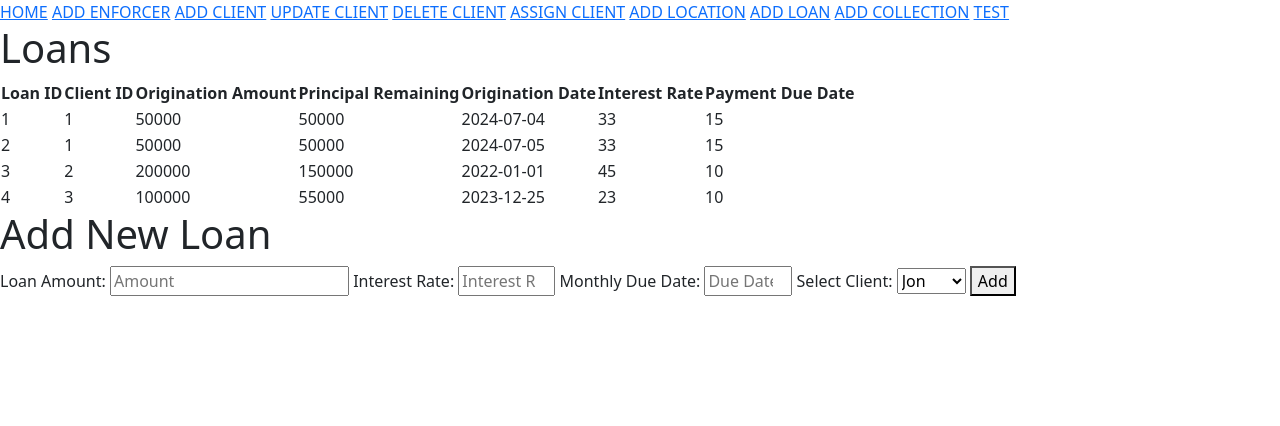
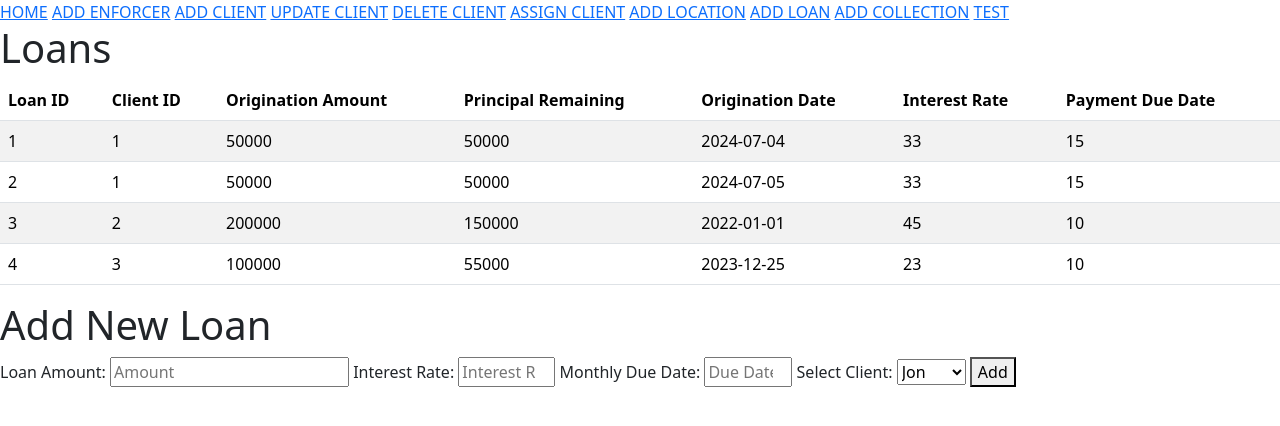
Before and after one commit to cbridgesosu/WeHeartLoanSharking, a Flask app: page /add_loan in a window 1280 px wide. Shown: the top 426 px of the page. Run offline with Flask 3, Linux system fonts and the light colour scheme.

Commit message:
add style to tables

```diff
--- a/templates/add_client.j2
+++ b/templates/add_client.j2
@@ -4,7 +4,7 @@
 
     <h1>Current Clients</h1>
 
-    <table>
+    <table class="table table-striped">
         <thead>
         <tr>
             <th>Client ID</th>
--- a/templates/add_collection.j2
+++ b/templates/add_collection.j2
@@ -4,7 +4,7 @@
 
     <h1>Payment Collections</h1>
 
-    <table>
+    <table class="table table-striped">
         <thead>
         <tr>
             <th>Collection ID</th>
--- a/templates/add_enforcer.j2
+++ b/templates/add_enforcer.j2
@@ -4,7 +4,7 @@
 
     <h1>Current Enforcers</h1>
 
-    <table>
+    <table class="table table-striped">
         <thead>
         <tr>
             <th>Enforcer ID</th>
--- a/templates/add_loan.j2
+++ b/templates/add_loan.j2
@@ -4,7 +4,7 @@
 
     <h1>Loans</h1>
 
-    <table>
+    <table class="table table-striped">
         <thead>
         <tr>
             <th>Loan ID</th>
--- a/templates/add_location.j2
+++ b/templates/add_location.j2
@@ -4,7 +4,7 @@
 
     <h1>Locations</h1>
 
-    <table>
+    <table class="table table-striped">
         <thead>
         <tr>
             <th>Business ID</th>
--- a/templates/assign_client.j2
+++ b/templates/assign_client.j2
@@ -4,7 +4,7 @@
 
     <h1>Assigned Clients</h1>
 
-    <table>
+    <table class="table table-striped">
         <thead>
         <tr>
             <th>Assignment ID</th>
--- a/templates/delete_client.j2
+++ b/templates/delete_client.j2
@@ -4,7 +4,7 @@
 
     <h1>Current Clients</h1>
 
-    <table>
+    <table class="table table-striped">
         <thead>
         <tr>
             <th>Client ID</th>
--- a/templates/update_client.j2
+++ b/templates/update_client.j2
@@ -4,7 +4,7 @@
 
     <h1>Current Clients</h1>
 
-    <table>
+    <table class="table table-striped">
         <thead>
         <tr>
             <th>Client ID</th>
```
